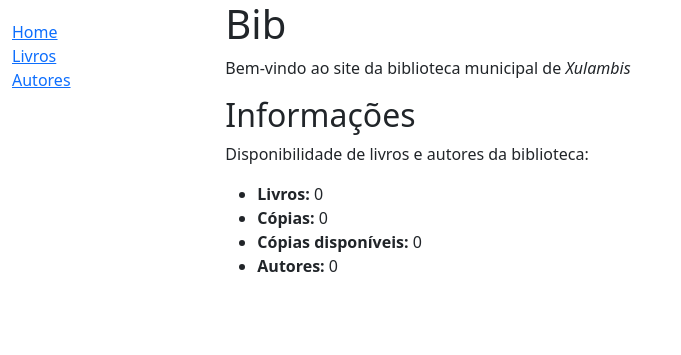
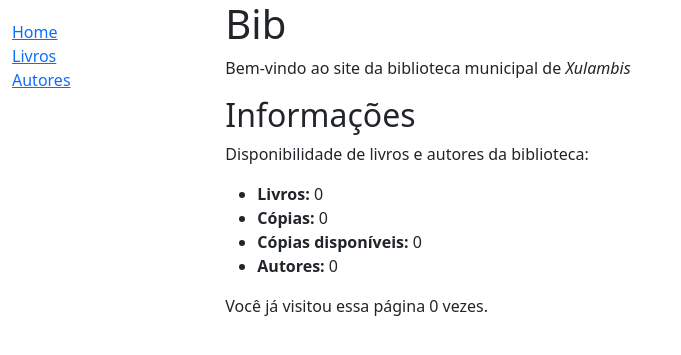
Before and after one commit to rafasumi/TP-Testes-2024.1, a Django app: page /catalog/ in a window 1280 px wide. Shown: the top 355 px of the page, without its empty margins (0-681 px from the left). Run offline with Django 5.2, Linux system fonts and the light colour scheme; data that the repository does not hold is empty.

Commit message:
parte 7: sessions

```diff
--- a/catalog/templates/index.html
+++ b/catalog/templates/index.html
@@ -17,4 +17,8 @@
     <li><strong>Cópias disponíveis:</strong> {{ num_instances_available }}</li>
     <li><strong>Autores:</strong> {{ num_authors }}</li>
   </ul>
+
+  <p>
+    Você já visitou essa página {{ num_visits }} vez{{ num_visits|pluralize:"es" }}.
+  </p>
 {% endblock %}
--- a/catalog/views.py
+++ b/catalog/views.py
@@ -11,11 +11,16 @@ def index(request):
         status__exact='a').count()
     num_authors = Author.objects.count()
 
+    # Number of visits to this view, as counted in the session variable.
+    num_visits = request.session.get('num_visits', 0)
+    request.session['num_visits'] = num_visits + 1
+
     context = {
         'num_books': num_books,
         'num_instances': num_instances,
         'num_instances_available': num_instances_available,
         'num_authors': num_authors,
+        'num_visits': num_visits,
     }
 
     # Render the HTML template index.html with the data in the context variable
```
